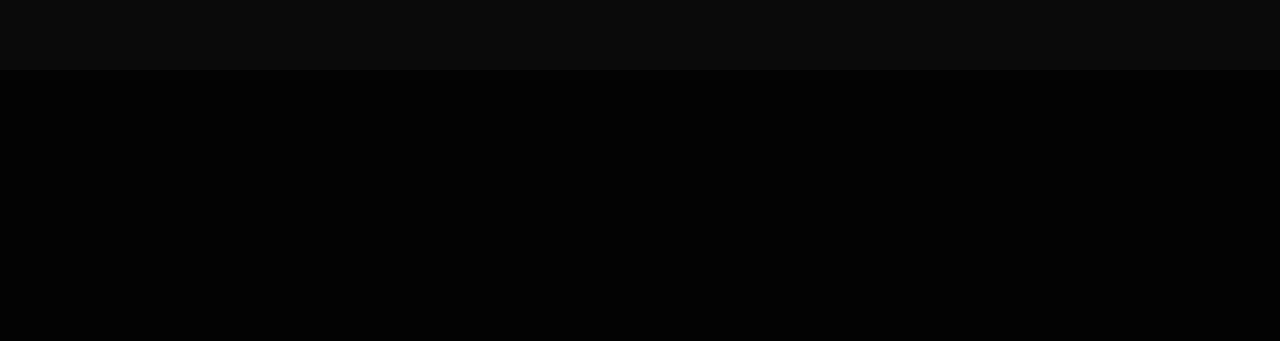
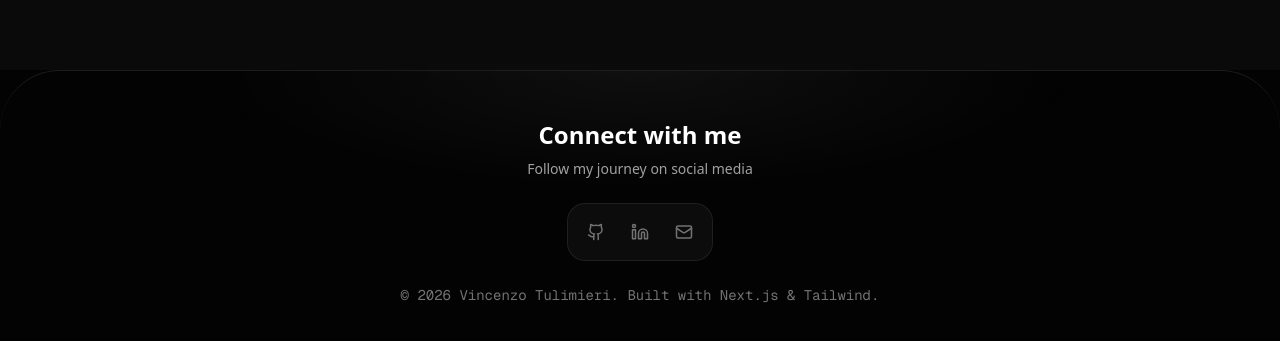
Before and after one commit to VincenzoTulimieri/portfolio-web, a Next.js app: page / in a window 1280 px wide. Shown: the part 2409-2750 px from the top of the page. Before the commit the page ends 2479 px from the top, so only its background shows below. Built offline with nearby package versions, Linux system fonts and the light colour scheme.

Commit message:
feat: inserito footer

```diff
--- a/app/layout.tsx
+++ b/app/layout.tsx
@@ -2,12 +2,13 @@
 import { Geist, Geist_Mono } from "next/font/google";
 import "./globals.css";
 import { NavBar } from "@/components/ui/tubelight-navbar"
+import { Footer } from "@/components/Footer";
 
 const navItems = [
   { name: 'Home', url: '#home' },
   { name: 'About', url: '#about' },
   { name: 'Projects', url: '#projects' },
-  { name: 'Contact', url: '#' }
+  { name: 'Contact', url: '#contact' }
 ]
 
 const geistSans = Geist({
@@ -41,6 +42,7 @@
         <main>
           {children}
         </main>
+        <Footer />
       </body>
     </html>
   );
--- /dev/null
+++ b/components/Footer.tsx
@@ -0,0 +1,102 @@
+'use client';
+import React, { useState } from 'react';
+import type { ReactNode } from 'react';
+import { motion, useReducedMotion } from 'framer-motion';
+import { Github, Linkedin, Mail } from 'lucide-react';
+
+const socials = [
+  {
+    name: "GitHub",
+    href: "https://github.com/VincenzoTulimieri",
+    icon: <Github size={18} />,
+  },
+  {
+    name: "LinkedIn",
+    href: "https://www.linkedin.com/in/vincenzo-tulimieri-79a798299/",
+    icon: <Linkedin size={18} />,
+  },
+  {
+    name: "Mail",
+    href: "mailto:vincenzo22tulimieri@gmail.com",
+    icon: <Mail size={18} />,
+  },
+];
+
+export function Footer() {
+  return (
+    <footer id='contact' className="md:rounded-t-[60px] relative w-full border-t border-white/10 bg-[radial-gradient(35%_128px_at_50%_0%,theme(backgroundColor.white/5%),transparent)] px-6 py-12">
+      <div className="bg-white/20 absolute top-0 right-1/2 left-1/2 h-px w-1/3 -translate-x-1/2 -translate-y-1/2 rounded-full blur-sm" />
+
+      <div className="max-w-6xl mx-auto flex flex-col items-center gap-8 w-full text-center">
+        <AnimatedContainer className="flex flex-col items-center space-y-6">
+          <h2 className="text-2xl font-bold text-white">Connect with me</h2>
+          <p className="text-neutral-400 -mt-4 text-sm">Follow my journey on social media</p>
+
+          <SocialIcons />
+
+          <p className="text-neutral-500 text-sm font-mono">
+            © {new Date().getFullYear()} Vincenzo Tulimieri. Built with Next.js & Tailwind.
+          </p>
+        </AnimatedContainer>
+      </div>
+    </footer>
+  );
+}
+
+function SocialIcons() {
+  const [hoveredIndex, setHoveredIndex] = useState<number | null>(null);
+
+  return (
+    <div className="relative flex items-center gap-1 px-2 py-2 rounded-2xl bg-neutral-900/50 border border-white/[0.08]">
+      {socials.map((social, index) => (
+        <a
+          key={social.name}
+          href={social.href}
+          target="_blank"
+          rel="noopener noreferrer"
+          className="group relative flex items-center justify-center size-10 rounded-xl transition-colors duration-200"
+          onMouseEnter={() => setHoveredIndex(index)}
+          onMouseLeave={() => setHoveredIndex(null)}
+          aria-label={social.name}
+        >
+          {/* Sfondo hover */}
+          <span
+            className={`absolute inset-1 rounded-lg bg-white/[0.08] transition-all duration-300 ease-out ${
+              hoveredIndex === index ? "opacity-100 scale-100" : "opacity-0 scale-90"
+            }`}
+          />
+          {/* Icona Lucide */}
+          <span className={`relative z-10 transition-all duration-300 ease-out ${
+            hoveredIndex === index ? "text-white scale-110" : "text-neutral-500"
+          }`}>
+            {social.icon}
+          </span>
+          {/* Tooltip */}
+          <span className={`absolute -top-12 left-1/2 -translate-x-1/2 px-2.5 py-1 rounded-lg bg-white text-neutral-950 text-[11px] font-medium whitespace-nowrap transition-all duration-300 ease-out ${
+            hoveredIndex === index ? "opacity-100 translate-y-0" : "opacity-0 translate-y-2 pointer-events-none"
+          }`}>
+            {social.name}
+            <span className="absolute -bottom-1 left-1/2 -translate-x-1/2 size-2 rotate-45 bg-white" />
+          </span>
+        </a>
+      ))}
+    </div>
+  );
+}
+
+function AnimatedContainer({ className, delay = 0.1, children }: { className?: string; delay?: number; children: ReactNode }) {
+  const shouldReduceMotion = useReducedMotion();
+  if (shouldReduceMotion) return <div className={className}>{children}</div>;
+
+  return (
+    <motion.div
+      initial={{ filter: 'blur(4px)', y: 20, opacity: 0 }}
+      whileInView={{ filter: 'blur(0px)', y: 0, opacity: 1 }}
+      viewport={{ once: true }}
+      transition={{ delay, duration: 0.8 }}
+      className={className}
+    >
+      {children}
+    </motion.div>
+  );
+}
```
